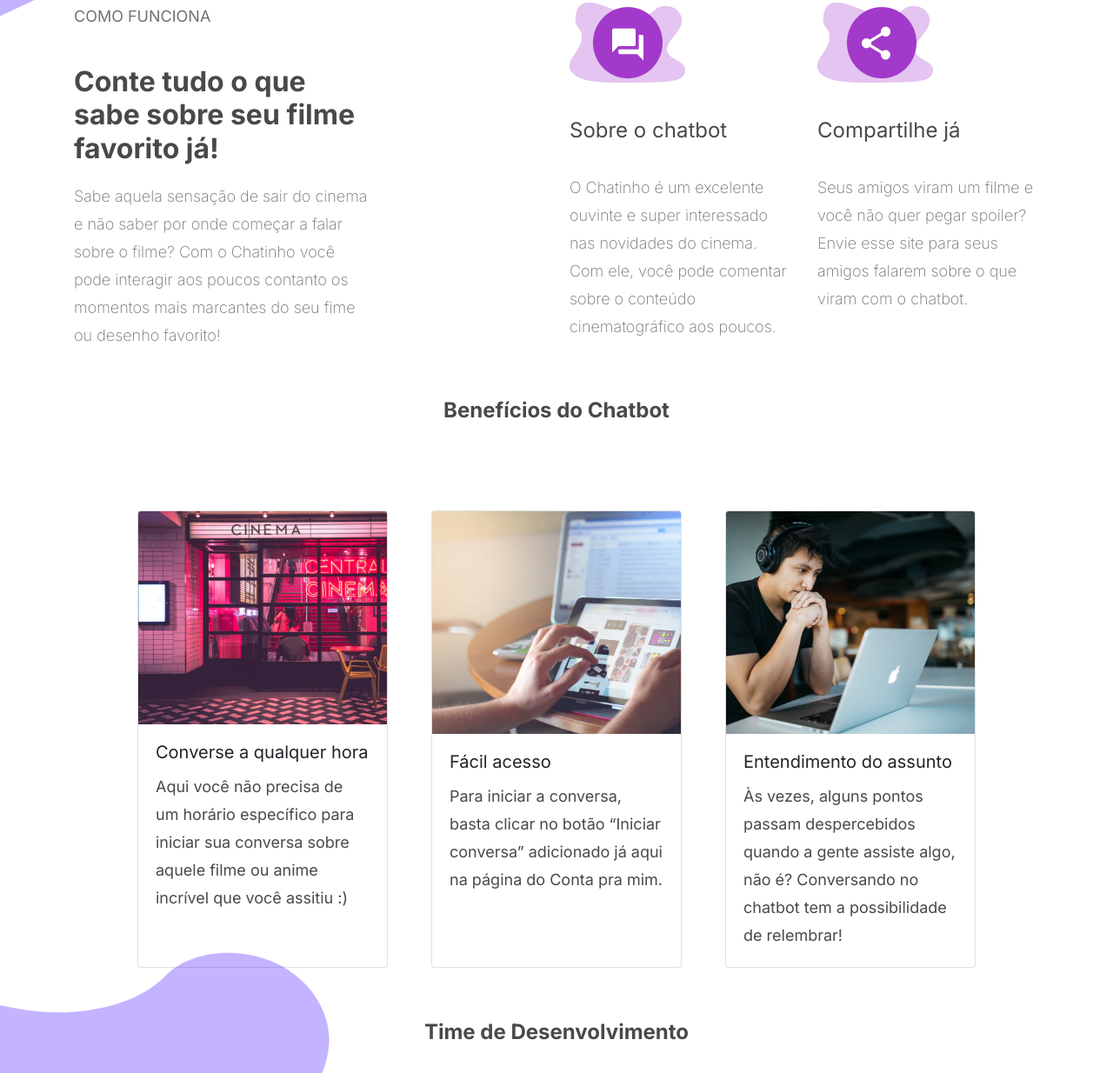
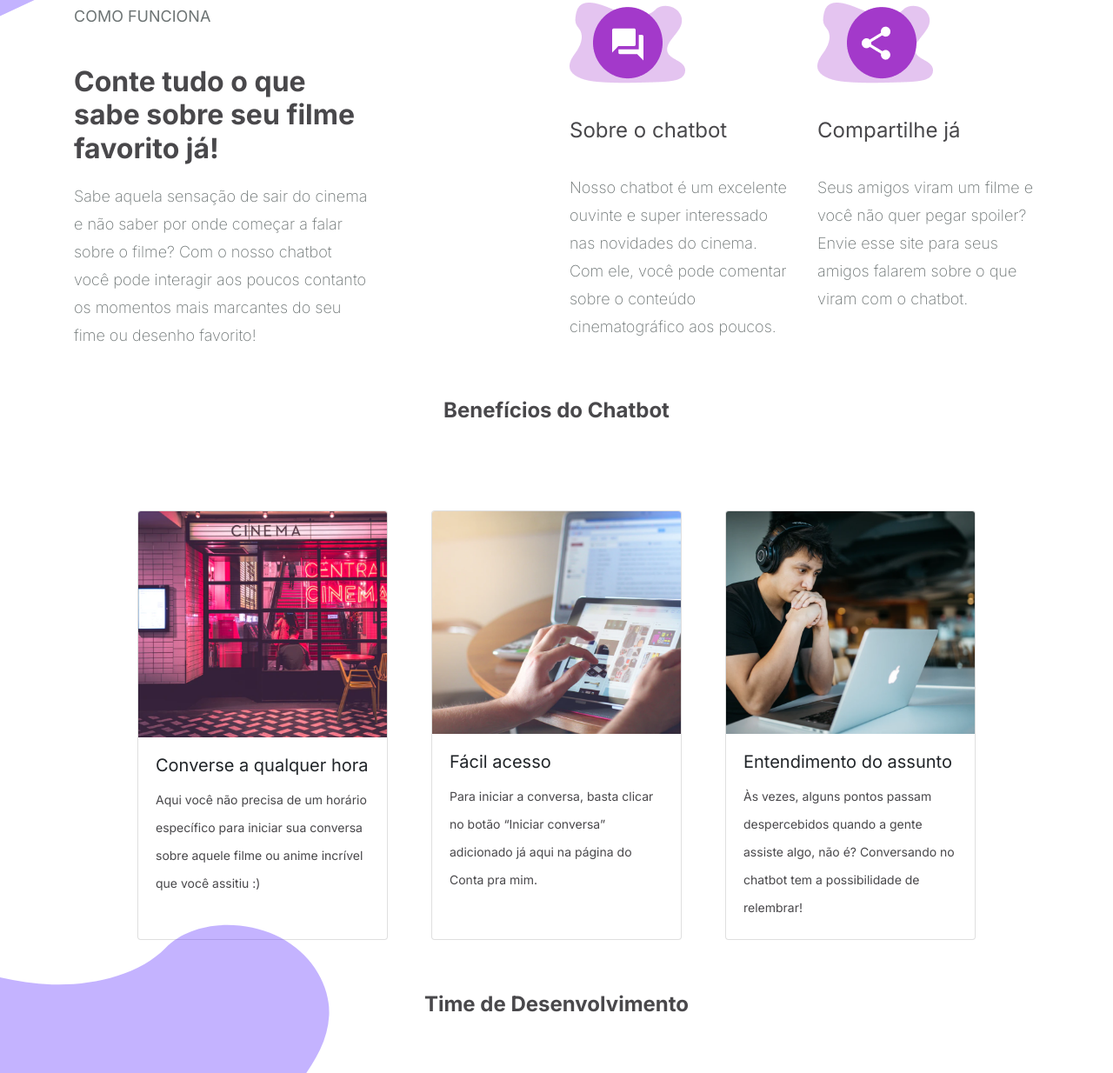
Before and after one commit to sonodalucas/chatbot-mps, a plain HTML site: page docs/index.html in a window 1280 px wide. Shown: the part 880-2114 px from the top of the page at 87% size. Drawn offline with nearby package versions, Linux system fonts and the light colour scheme.

Commit message:
ícone da pagina e rodapé ajustado

```diff
--- a/docs/css/style.css
+++ b/docs/css/style.css
@@ -66,6 +66,8 @@ p{
     font-weight: normal;
     font-size: 18px;
     color: #FFFFFF;
+    margin-top: 10px;
+    margin-bottom: 20px;
     }
 
 #fundo{
@@ -228,7 +230,7 @@ header{
 }
 
 .card-text{
-    font-size: 18px;
+    font-size: 14px;
     font-weight: 400;
     color: #49484B;
 }
@@ -283,3 +285,6 @@ a.btn.btn-outline-light.btn-floating.m-1:hover{
 .btn-outline-light:hover{
     color: white;
 }
+.card-img-top.card1{
+    height: 260px;
+}
--- a/docs/index.html
+++ b/docs/index.html
@@ -14,6 +14,8 @@
         integrity="sha384-Q6E9RHvbIyZFJoft+2mJbHaEWldlvI9IOYy5n3zV9zzTtmI3UksdQRVvoxMfooAo"
         crossorigin="anonymous"></script>
 
+    <link rel="icon" type="imagem/png" href="Imagens/Fav-icon.png" />
+
     <link rel="stylesheet" href="https://stackpath.bootstrapcdn.com/bootstrap/4.4.1/css/bootstrap.min.css"
         integrity="sha384-Vkoo8x4CGsO3+Hhxv8T/Q5PaXtkKtu6ug5TOeNV6gBiFeWPGFN9MuhOf23Q9Ifjh" crossorigin="anonymous">
     <script src="https://stackpath.bootstrapcdn.com/bootstrap/4.4.1/js/bootstrap.min.js"
@@ -28,7 +30,7 @@
 
 
     <link rel="preconnect" href="https://fonts.gstatic.com">
-<link href="https://fonts.googleapis.com/css2?family=Inter:wght@200;400;700&display=swap" rel="stylesheet">
+    <link href="https://fonts.googleapis.com/css2?family=Inter:wght@200;400;700&display=swap" rel="stylesheet">
     <link rel="preconnect" href="https://fonts.gstatic.com">
     <link href="https://fonts.googleapis.com/css2?family=Roboto:wght@700&display=swap" rel="stylesheet">
     <link rel="preconnect" href="https://fonts.gstatic.com">
@@ -105,7 +107,7 @@
                     </div>
                     <h3 class="info-chat" id="como-func">Conte tudo o que sabe sobre seu filme favorito já!</h3>
                     <p class="lead descricao" id="descricao-func">
-                        Sabe aquela sensação de sair do cinema e não saber por onde começar a falar sobre o filme? Com o Chatinho você pode interagir aos poucos contanto os momentos mais marcantes do seu fime ou desenho favorito!
+                        Sabe aquela sensação de sair do cinema e não saber por onde começar a falar sobre o filme? Com o nosso chatbot você pode interagir aos poucos contanto os momentos mais marcantes do seu fime ou desenho favorito!
                     </p>
                 </div>
                 <!--Fim do Como Funciona-->
@@ -122,7 +124,7 @@
                         <h3 class="info-chat">Sobre o chatbot</h3>
                     </div>
                     <p class="lead descricao">
-                        O Chatinho é um excelente ouvinte e super interessado nas novidades do cinema. Com ele, você pode comentar sobre o conteúdo cinematográfico aos poucos.
+                        Nosso chatbot é um excelente ouvinte e super interessado nas novidades do cinema. Com ele, você pode comentar sobre o conteúdo cinematográfico aos poucos.
                     </p>
                 </div>
                 <!--Fim do Como Funciona-->
@@ -151,7 +153,7 @@
 
         <div class="row justify-content-md-center" id="card-geral">
             <div class="card" id="card1" style="width: 18rem;">
-                <img class="card-img-top" src="Imagens/Fig1-beneficios.png" alt="Card image cap">
+                <img class="card-img-top card1" src="Imagens/Fig1-beneficios.png" alt="Card image cap">
                 <div class="card-body">
                   <h5 class="card-title">Converse a qualquer hora</h5>
                   <p class="card-text">Aqui você não precisa de um horário específico para iniciar sua conversa sobre aquele filme ou anime incrível que você assitiu :)</p>
@@ -177,7 +179,7 @@
 
 
         <!--Contatos-->
-        <div >
+
         <div id="contatos">
             <h3>Time de Desenvolvimento</h3>
             <svg id="onda-left" width="817" height="553" viewBox="0 0 817 553" fill="none" xmlns="http://www.w3.org/2000/svg">
@@ -234,7 +236,7 @@
                             <img class="foto-pessoa" src="Integrantes/Foto-Helder.png" alt="Card image cap">
                         </div>
                         <div class="card-body">
-                          <h5 class="card-title">Helder schramm</h5>
+                          <h5 class="card-title">Helder Schramm</h5>
                           <p class="card-text text-center">Sistemas de Informação</p>
                           <a href="https://www.linkedin.com/in/helder-schramm-245021202/" class="btn btn-contato">Contato</a>
                         </div>
@@ -303,7 +305,6 @@
             <!-- Copyright -->
             <div class="text-center p-3" style="background-color: rgba(0, 0, 0, 0.2);">
               Chatbot de filmes desde © 2021
-
             </div>
             <!-- Copyright -->
           </footer>
```
Also changed, not shown: docs/Imagens/Fav-icon.png (added).
